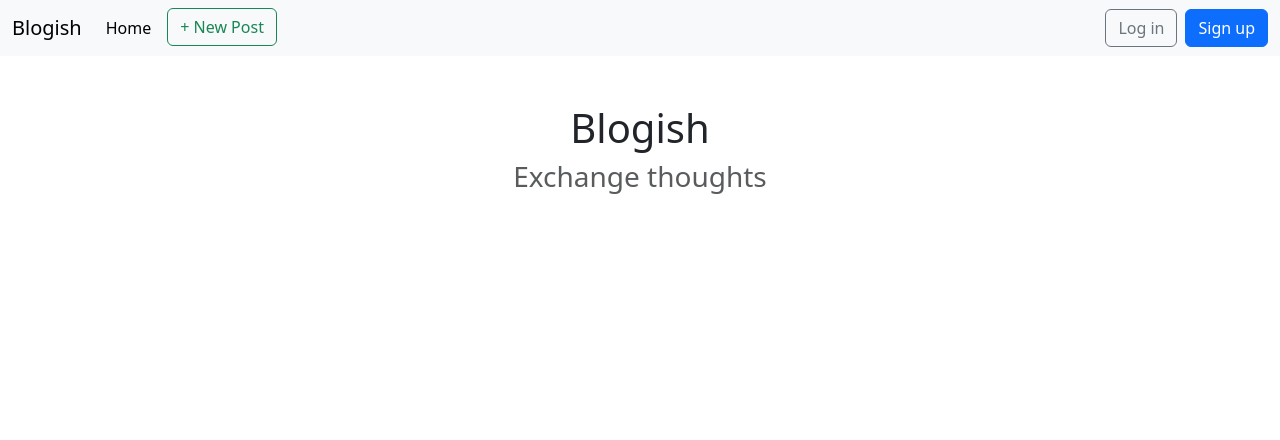
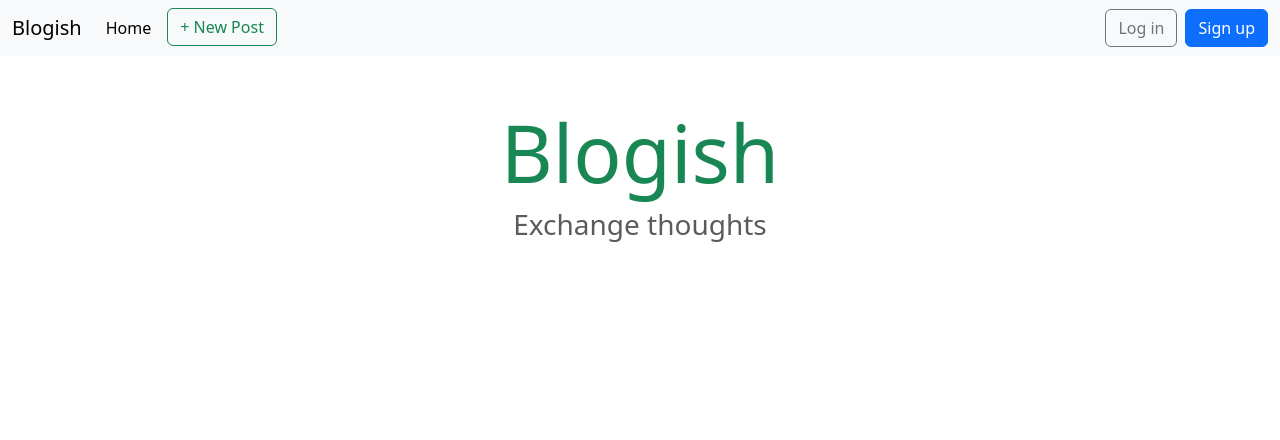
Before and after one commit to joshualent/blogish, a Django app: page / in a window 1280 px wide. Shown: the top 440 px of the page. Run offline with Django 5.2, Linux system fonts and the light colour scheme; parts of the project's set-up code (start-up, migrations or seed data) failed here and were passed over.

Commit message:
Change heading appearance on homepage

```diff
--- a/templates/pages/home.html
+++ b/templates/pages/home.html
@@ -5,7 +5,7 @@
 {% endblock title %}
 {% block content %}
     <div class="pricing-header px-3 py-3 pt-md-5 pb-md-4 mx-auto text-center">
-        <h1>Blogish</h1>
+        <h1 class="display-1 text-success">Blogish</h1>
         <h2 class="h3 text-muted">Exchange thoughts</h2>
     </div>
 {% endblock content %}
```
